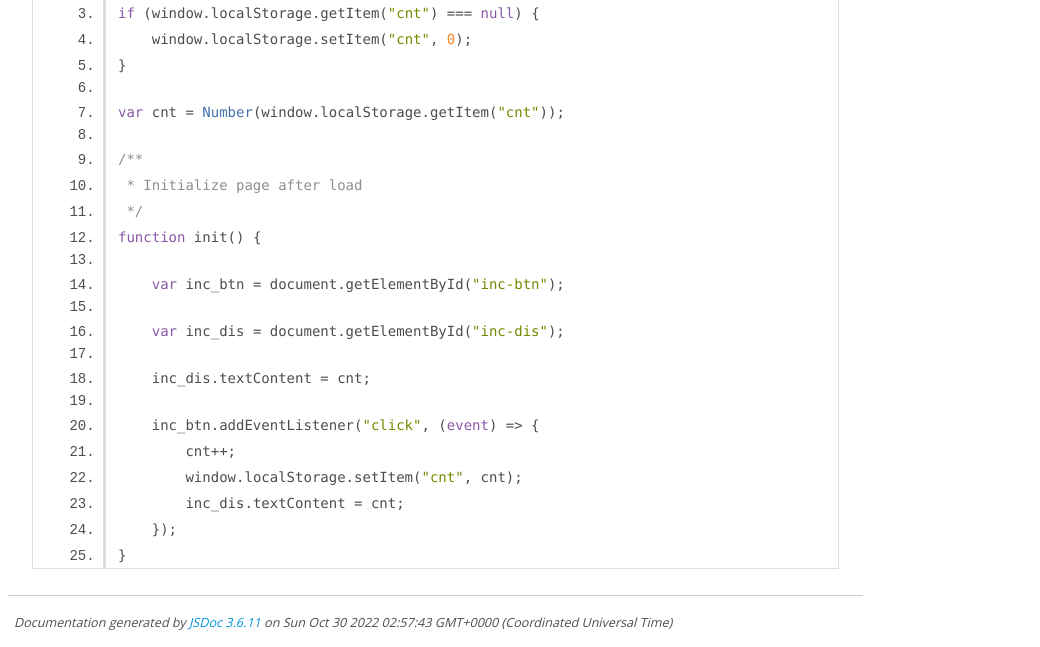
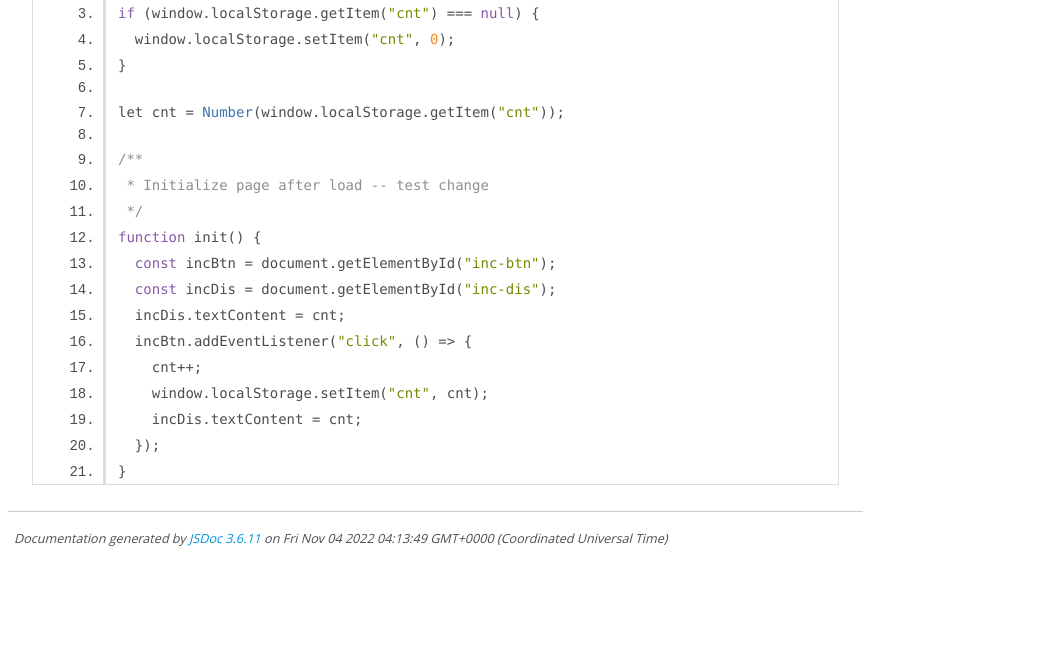
Before and after one commit to cse110-fa22-group25/ci_cd_experiments, a website: page docs/scripts_home.js.html in a window 1280 px wide. Shown: the part 186-833 px from the top of the page, without its empty margins (0-1040 px from the left). After the commit the page ends 800 px from the top, so only its background shows below. Drawn offline with Linux system fonts and the light colour scheme.

Commit message:
Lint_test (#7)

```diff
--- a/docs/scripts_home.js.html
+++ b/docs/scripts_home.js.html
@@ -29,27 +29,23 @@
             <pre class="prettyprint source linenums"><code>window.addEventListener("DOMContentLoaded", init);
 
 if (window.localStorage.getItem("cnt") === null) {
-    window.localStorage.setItem("cnt", 0);
+  window.localStorage.setItem("cnt", 0);
 }
 
-var cnt = Number(window.localStorage.getItem("cnt"));
+let cnt = Number(window.localStorage.getItem("cnt"));
 
 /**
- * Initialize page after load
+ * Initialize page after load -- test change
  */
 function init() {
-
-    var inc_btn = document.getElementById("inc-btn");
-
-    var inc_dis = document.getElementById("inc-dis");
-
-    inc_dis.textContent = cnt;
-
-    inc_btn.addEventListener("click", (event) => {
-        cnt++;
-        window.localStorage.setItem("cnt", cnt);
-        inc_dis.textContent = cnt;
-    });
+  const incBtn = document.getElementById("inc-btn");
+  const incDis = document.getElementById("inc-dis");
+  incDis.textContent = cnt;
+  incBtn.addEventListener("click", () => {
+    cnt++;
+    window.localStorage.setItem("cnt", cnt);
+    incDis.textContent = cnt;
+  });
 }
 </code></pre>
         </article>
@@ -67,7 +63,7 @@ function init() {
 <br class="clear">
 
 <footer>
-    Documentation generated by <a href="https://github.com/jsdoc/jsdoc">JSDoc 3.6.11</a> on Sun Oct 30 2022 02:57:43 GMT+0000 (Coordinated Universal Time)
+    Documentation generated by <a href="https://github.com/jsdoc/jsdoc">JSDoc 3.6.11</a> on Fri Nov 04 2022 04:13:49 GMT+0000 (Coordinated Universal Time)
 </footer>
 
 <script> prettyPrint(); </script>
--- a/package.json
+++ b/package.json
@@ -18,9 +18,10 @@
   },
   "homepage": "https://github.com/cse110-fa22-group25/experiments#readme",
   "devDependencies": {
+    "eslint": "^8.26.0",
     "install": "^0.13.0",
     "jest": "^29.2.2",
     "jsdoc": "^3.6.11",
-    "npm": "^8.19.2"
+    "npm": "^8.19.3"
   }
 }
```
Also changed, not shown: docs/-__tests___increment.test.js.html (+1 -1 lines), docs/global.html (+2 -2 lines), docs/index.html (+1 -1 lines), scripts/home.js (+11 -15 lines), .eslintrc.js (added), .github/workflows/ci.yml, 1 other file.
